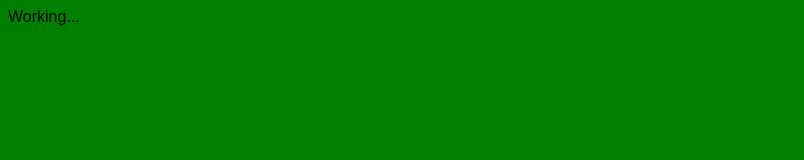
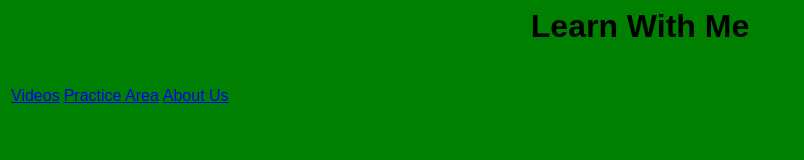
Before and after one commit to Learn-with-409/Learn-with-409, a plain HTML site: page index.html in a window 1280 px wide. Shown: the whole page, without its empty margins (0-804 px from the left). Drawn offline with Linux system fonts and the light colour scheme; files that its build step writes are made by us from their sources.

Commit message:
Update index.html

```diff
--- a/index.html
+++ b/index.html
@@ -1,9 +1,17 @@
 <html>
     <head>
         <title>Test</title>
-        <link href="home.css" type="text/css" rel ="stylesheet" />
+        <link href="CSS/home.css" type="text/css" rel ="stylesheet" />
     </head>
     <body>
-        Working...
+        <h1 align='center'>Learn With Me</h1><br>
+        <table>
+            <tr>
+                <td><a href="videos.html" >Videos</a></td>
+                <!-- <td>Forum</td> -->
+                <td ><a href="Practice_Area.html">Practice Area</a></td>
+                <td><a href="about.html">About Us</a></td>
+            </tr>
+        </table>
     </body>
 </html>
```
